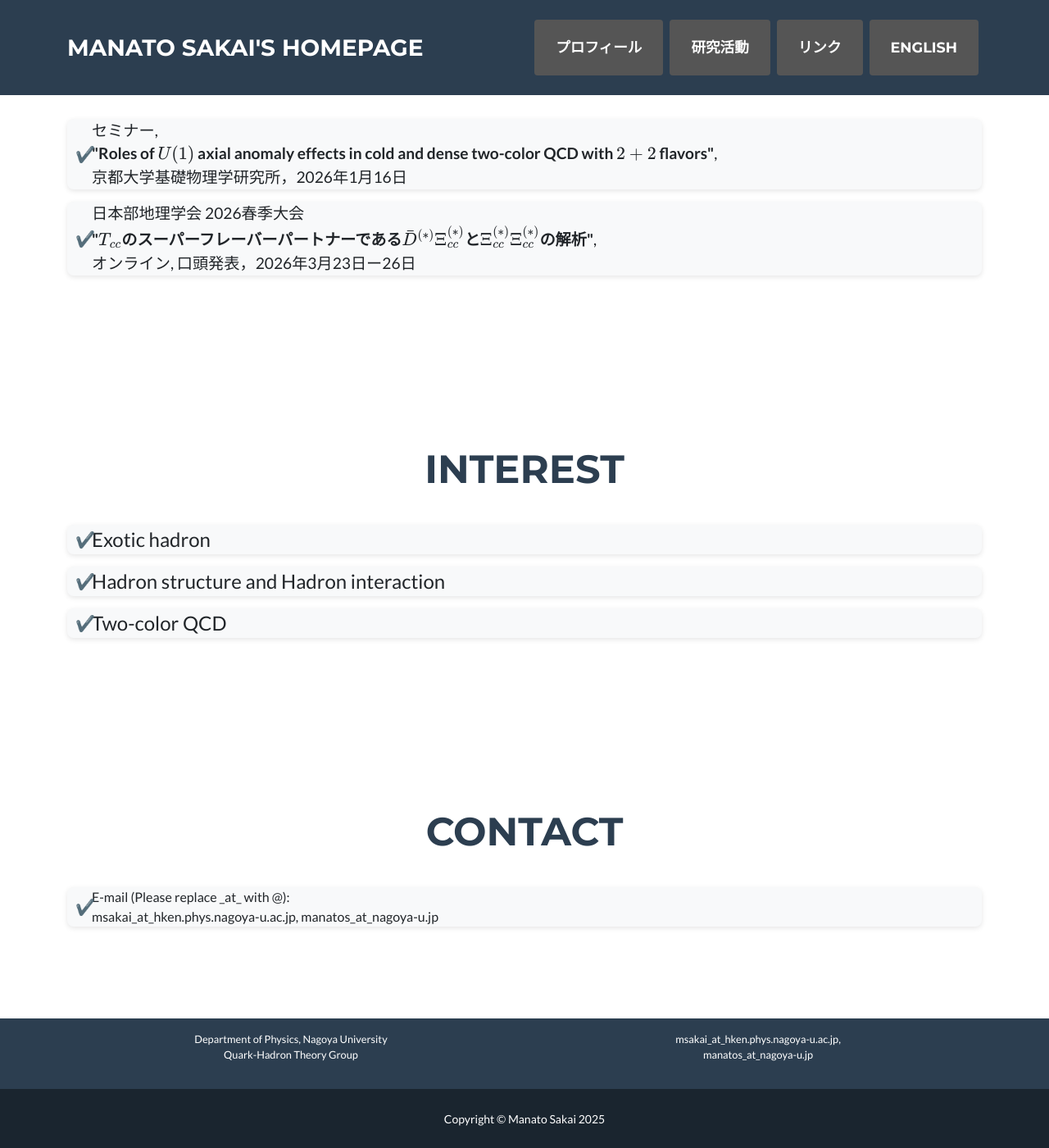
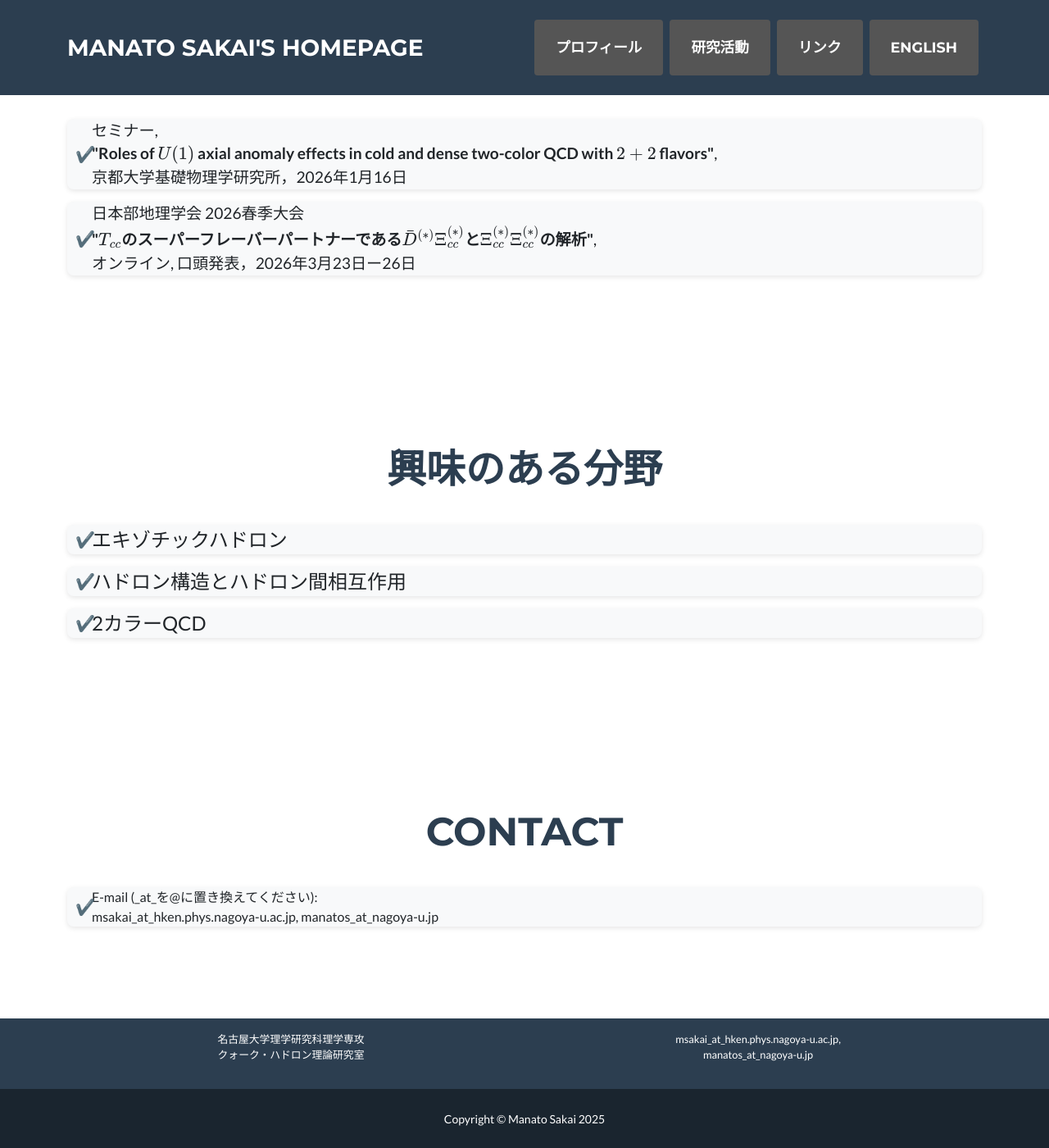
Before and after one commit to manato-sakai/homepage, a Jekyll site: the page ja/index.html, which Jekyll copies as it is, in a window 1280 px wide and 1400 px high, scrolled down 745 px. Shown: the whole window at 82% size. Built offline with Jekyll 4.4.1, drawn with Linux system fonts in a browser that asks for light colours; nearby versions of some CDN libraries.

Commit message:
initial commit

```diff
--- a/ja/index.html
+++ b/ja/index.html
@@ -100,10 +100,10 @@
             <h1></h1>
             <div class="container">
                 <!-- Portfolio Section Heading-->
-                <h2 class="page-section-heading text-center text-uppercase text-secondary mb-8">Interest</h2>
+                <h2 class="page-section-heading text-center text-uppercase text-secondary mb-8">興味のある分野</h2>
                 <div>
                     <ul class="index mt-5">
-                        <li class="index-int">Exotic hadron</li>
+                        <li class="index-int">エキゾチックハドロン</li>
                         <!-- <p class="span-int">
                             Hadrons are composite particles of quarks and gluons. Hadrons are classified into the baryon composed of \(qqq\) and meson composed of \(q\bar{q}\).
                             However, since the discovery of \(X(3872)\) reported by the Belle experiment in 2003 [Belle, PRL 91(2003)262001], hadrons which cannot be explained by the ordinary hadron have been reported.
@@ -114,13 +114,13 @@
                             Then, we analyze the exotic hadron as a hadronic molecule.
                             We have been especially analyzed doubly heavy tetraquark \(T_{cc}\), and are investigating exotic hadrons as hadronic molecules.
                         </p> -->
-                        <li class="index-int">Hadron structure and Hadron interaction</li>
+                        <li class="index-int">ハドロン構造とハドロン間相互作用</li>
                         <!-- <p>
                             The structure and interactions of hadrons remain among the most intriguing and less understood aspects of modern particle physics.
                         Through the investigation of hadronic molecules, we aim to tackle these problems.
                         In particular, we employ the one-boson exchange model to describe the interaction between exotic hadrons and examine its properties.
                         </p> -->
-                        <li class="index-int">Two-color QCD</li>
+                        <li class="index-int">2カラーQCD</li>
                         <!-- <p>
                             One of the most important goal is to analyze the QCD phase diagram. These state is t
                         </p> -->
@@ -136,7 +136,7 @@
                 <h2 class="page-section-heading text-center text-uppercase text-secondary mb-8">Contact</h2>
                 <div>
                     <ul class="index mt-5">
-                        <li class="index">E-mail (Please replace _at_ with @):
+                        <li class="index">E-mail (_at_を@に置き換えてください):
                             <br>
                             msakai_at_hken.phys.nagoya-u.ac.jp,
                             manatos_at_nagoya-u.jp
@@ -154,9 +154,9 @@
                     <div class="col-lg-6 mb-1 mb-lg-0">
                         <!-- <p class="text-uppercase mb-4">Location</p> -->
                         <p >
-                            Department of Physics, Nagoya University
+                            名古屋大学理学研究科理学専攻
                             <br />
-                            Quark-Hadron Theory Group
+                            クォーク・ハドロン理論研究室
                         </p>
                     </div>
                     <!-- Footer Social Icons -->
```
